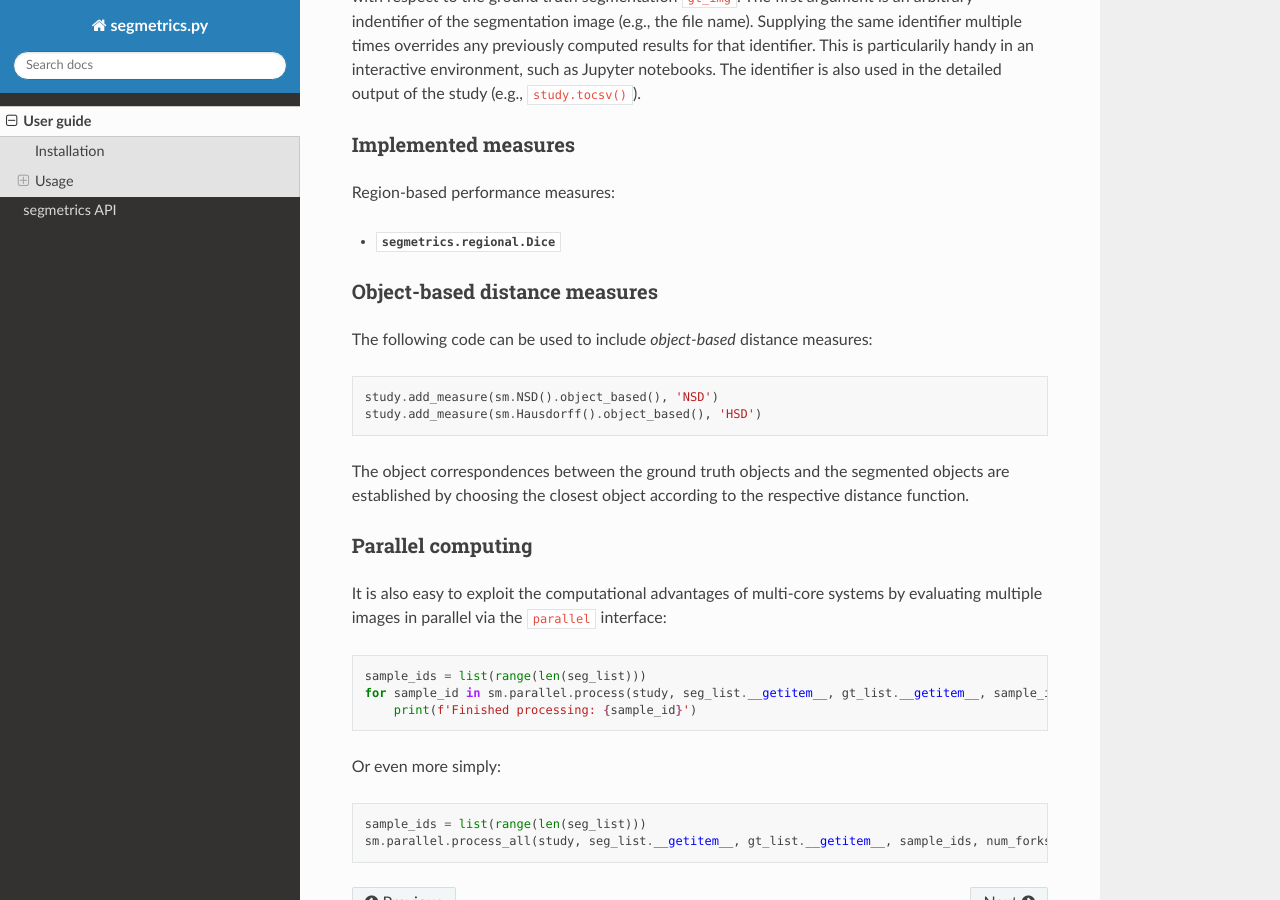
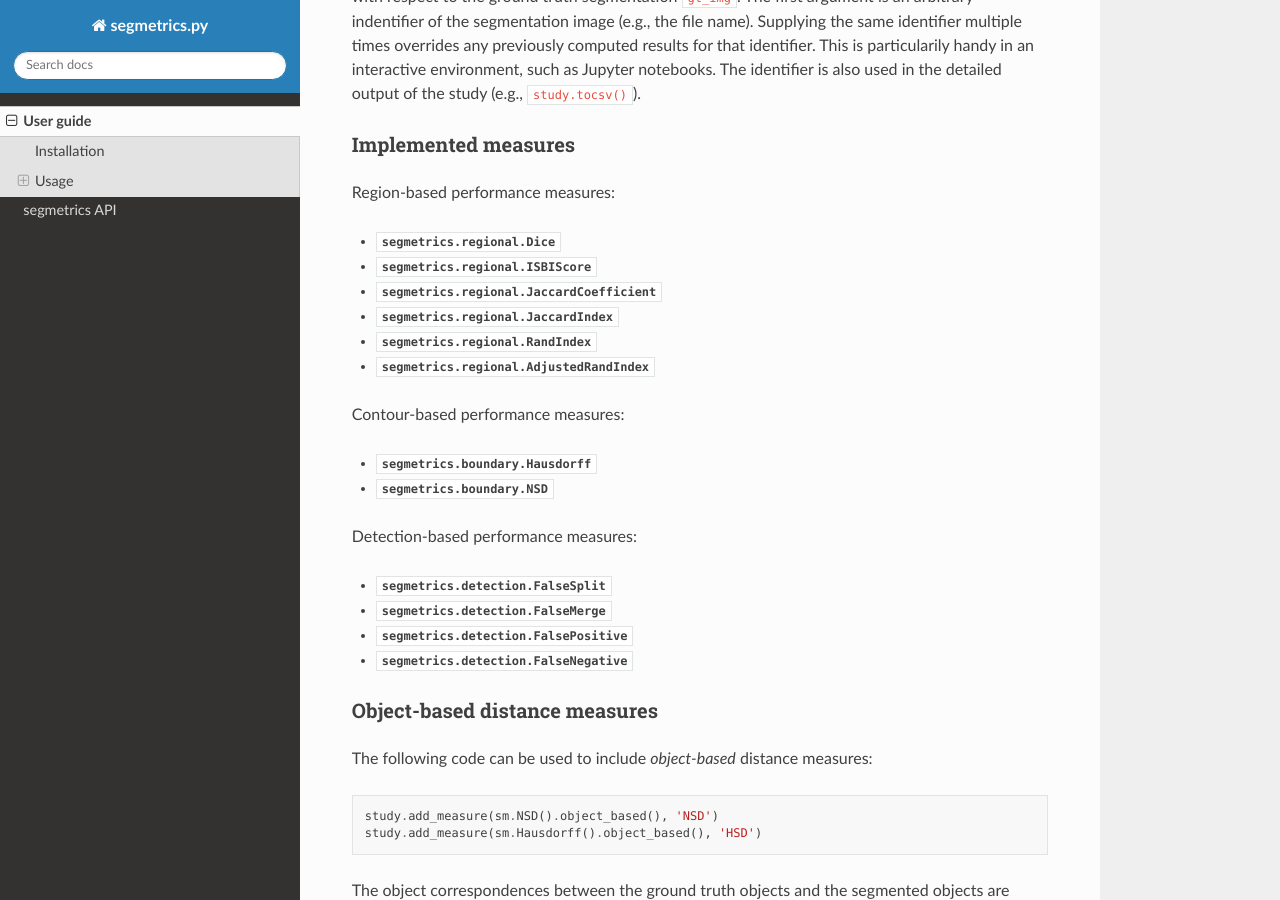
Before and after one commit to BMCV/segmetrics, a Sphinx documentation site: the page built from docs/source/usage.rst, in a window 1280 px wide and 900 px high, scrolled down 856 px. Built offline with Sphinx 7.4.7 and the Read the Docs theme 2.0.0, drawn with Linux system fonts in a browser that asks for light colours.

Commit message:
Update usage.rst

```diff
--- a/docs/source/usage.rst
+++ b/docs/source/usage.rst
@@ -41,6 +41,23 @@ Implemented measures
 Region-based performance measures:
 
 - :class:`segmetrics.regional.Dice`
+- :class:`segmetrics.regional.ISBIScore`
+- :class:`segmetrics.regional.JaccardCoefficient`
+- :class:`segmetrics.regional.JaccardIndex`
+- :class:`segmetrics.regional.RandIndex`
+- :class:`segmetrics.regional.AdjustedRandIndex`
+
+Contour-based performance measures:
+
+- :class:`segmetrics.boundary.Hausdorff`
+- :class:`segmetrics.boundary.NSD`
+
+Detection-based performance measures:
+
+- :class:`segmetrics.detection.FalseSplit`
+- :class:`segmetrics.detection.FalseMerge`
+- :class:`segmetrics.detection.FalsePositive`
+- :class:`segmetrics.detection.FalseNegative`
 
 Object-based distance measures
 ******************************
```
